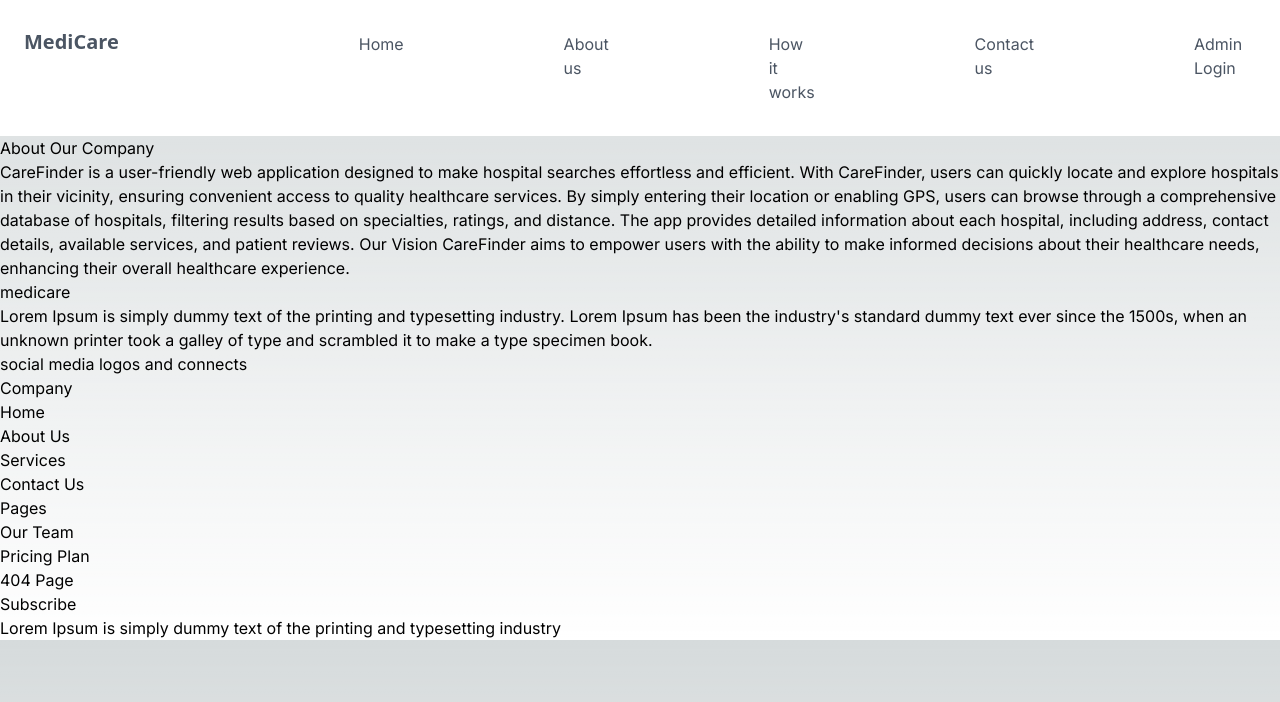
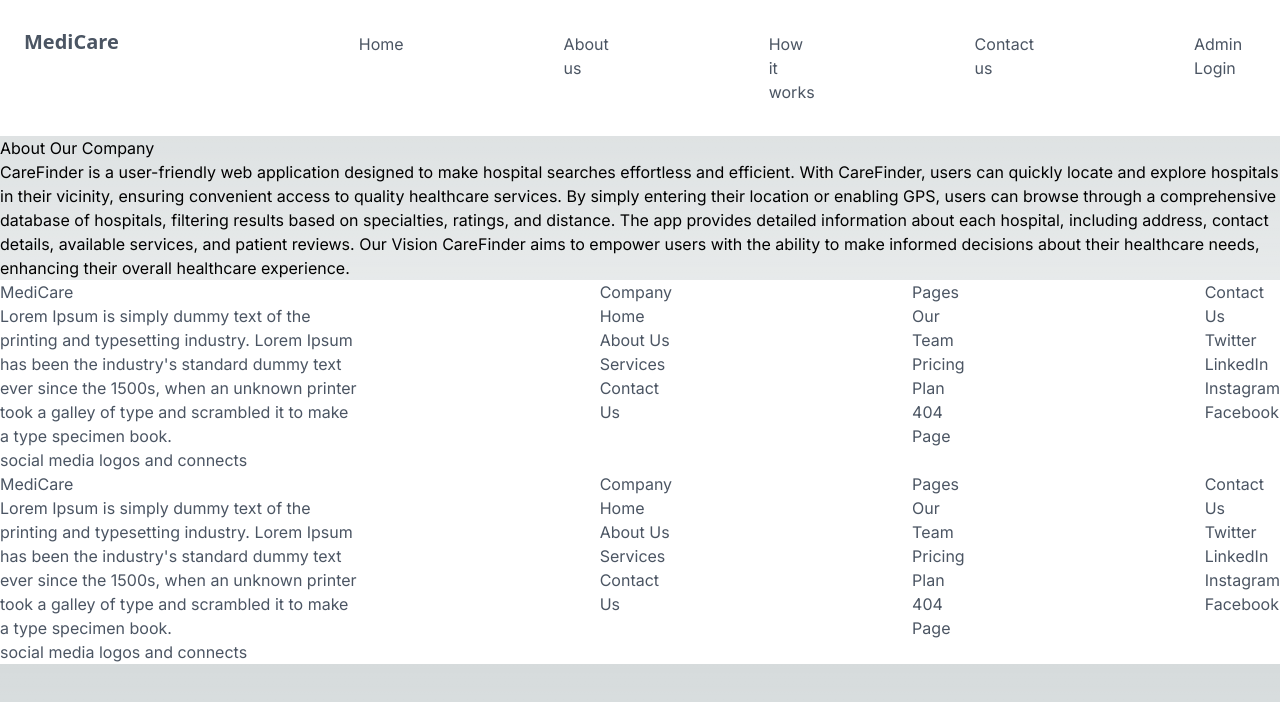
Before and after one commit to AdeTiDotun/medi-care, a Next.js app: page /about in a window 1280 px wide. Shown: the top 702 px of the page. Built offline with nearby package versions, Linux system fonts and the light colour scheme.

Commit message:
footer session framework added

```diff
--- a/src/app/layout.tsx
+++ b/src/app/layout.tsx
@@ -1,8 +1,8 @@
 import type { Metadata } from "next";
 import { Inter } from "next/font/google";
 import "./globals.css";
-// import Footer from "@/components/footer";
 import Nav from "@/components/navbar";
+import Footer from "@/components/footer";
 
 
 
@@ -23,6 +23,7 @@ export default function RootLayout({
       <body className={inter.className}>
         <Nav />
         {children}
+        <Footer />
       </body>
     </html>
   );
--- a/src/components/footer.tsx
+++ b/src/components/footer.tsx
@@ -4,9 +4,9 @@ import React from "react";
 const Footer = () => {
   return (
     <>
-      <div>
+      <div className="flex gap-60 bg-white text-gray-600">
         <div>
-          <h1>medicare</h1>
+          <h1>MediCare</h1>
           <h3>
             Lorem Ipsum is simply dummy text of the printing and typesetting
             industry. Lorem Ipsum has been the industry's standard dummy text
@@ -17,34 +17,26 @@ const Footer = () => {
         </div>
 
         <div>
-          <div>
-            <h2>Company</h2>
-            <ul>
-              <li>Home</li>
-              <li>About Us</li>
-              <li>Services</li>
-              <li>Contact Us</li>
-            </ul>
-          </div>
+          <h2>Company</h2>
+          <h3>Home</h3>
+          <h3>About Us</h3>
+          <h3>Services</h3>
+          <h3>Contact Us</h3>
         </div>
 
         <div>
           <h2>Pages</h2>
-          <div>
-            <ul>
-              <li>Our Team</li>
-              <li>Pricing Plan</li>
-              <li>404 Page</li>
-            </ul>
-          </div>
+          <h3>Our Team</h3>
+          <h3>Pricing Plan</h3>
+          <h3>404 Page</h3>
         </div>
 
         <div>
-          <h2>Subscribe</h2>
-          <h2>
-            Lorem Ipsum is simply dummy text of the printing and typesetting
-            industry
-          </h2>
+          <h2>Contact Us</h2>
+          <h2>Twitter</h2>
+          <h3>LinkedIn</h3>
+          <h3>Instagram</h3>
+          <h3>Facebook</h3>
         </div>
       </div>
     </>
```
